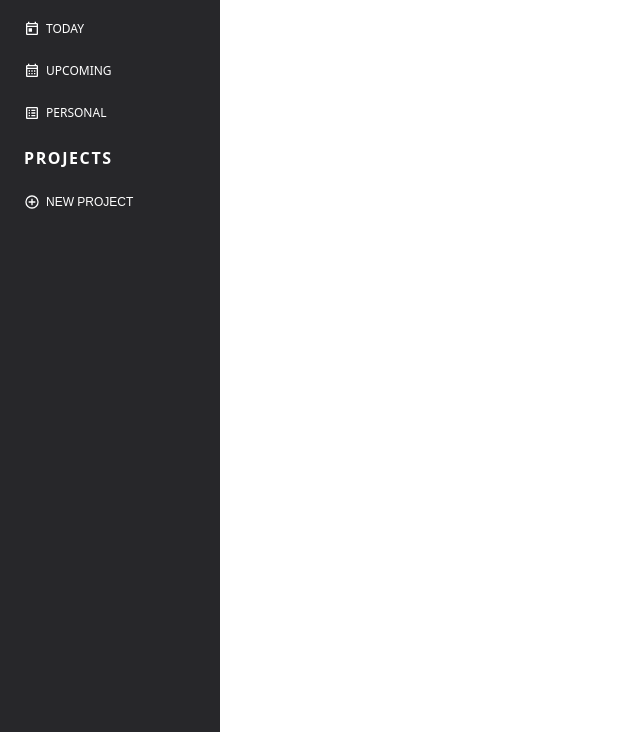
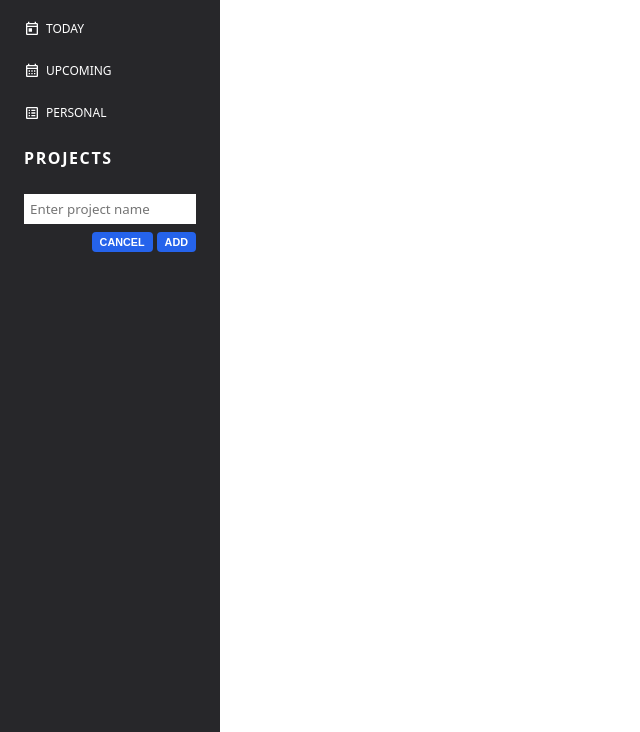
Before and after one commit to rabdevph/what-s-next, a website built with webpack: page dist/index.html in a window 1280 px wide. Both pictures are taken after a click on the button "NEW PROJECT". Shown: the part 68-800 px from the top of the page, without its empty margins (0-640 px from the left). Built offline with nearby package versions, Linux system fonts and the light colour scheme.

Commit message:
Add toggle hidden class control to new project button and form

```diff
--- a/src/index.js
+++ b/src/index.js
@@ -1,4 +1,8 @@
-import { clickNavListItems, clickNewProject } from './utilities/events';
+import {
+  clickCancelProject,
+  clickNavListItems,
+  clickNewProject,
+} from './utilities/events';
 
 // temporary
 // import createProject from './utilities/todo';
@@ -9,6 +13,7 @@ console.log('Hello World!');
 // EVENT HANDLERS
 clickNavListItems();
 clickNewProject();
+clickCancelProject();
 
 // const personal = createProject('Personal');
 // saveToStorage(personal.name, personal);
--- a/src/utilities/events.js
+++ b/src/utilities/events.js
@@ -1,3 +1,5 @@
+import { toggleHiddenClass } from './controls';
+
 export function clickNavListItems() {
   const navListItems = document.querySelectorAll('.navList__item');
   navListItems.forEach((navListItem) => {
@@ -10,9 +12,26 @@ export function clickNavListItems() {
 
 export function clickNewProject() {
   const newProjectButton = document.getElementById('newProjectButton');
+  const newProjectForm = document.getElementById('newProjectForm');
+
   newProjectButton.addEventListener('click', () => {
     // hide new project button
+    toggleHiddenClass(newProjectButton);
     // show new project form
-    // console.log(newProjectButton.id);
+    toggleHiddenClass(newProjectForm);
   });
 }
+
+export function clickCancelProject() {
+  const cancelNewProject = document.getElementById('cancelNewProject');
+  const newProjectButton = document.getElementById('newProjectButton');
+  const newProjectForm = document.getElementById('newProjectForm');
+
+  cancelNewProject.addEventListener('click', (e) => {
+    e.preventDefault();
+    // hide new project form
+    toggleHiddenClass(newProjectForm);
+    // show new project button
+    toggleHiddenClass(newProjectButton);
+  });
+}
```
Also changed, not shown: dist/index.html.
